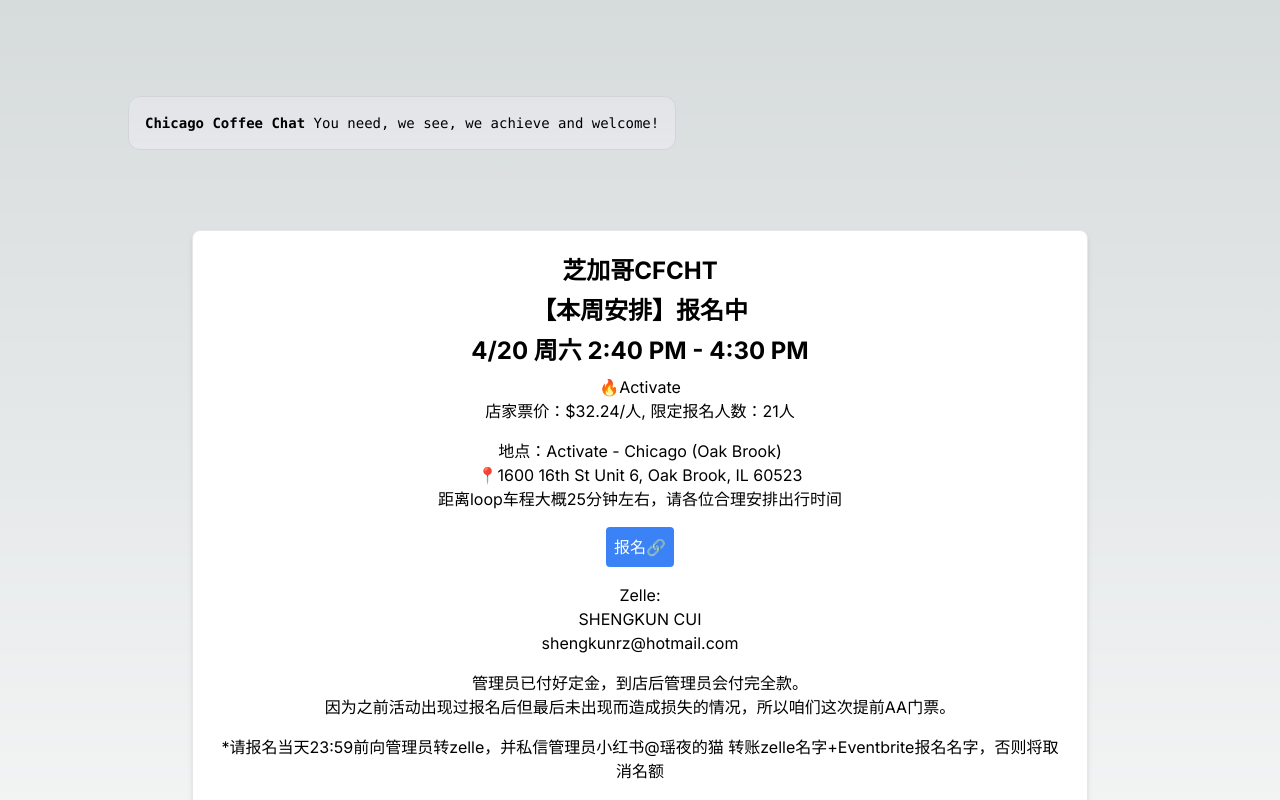
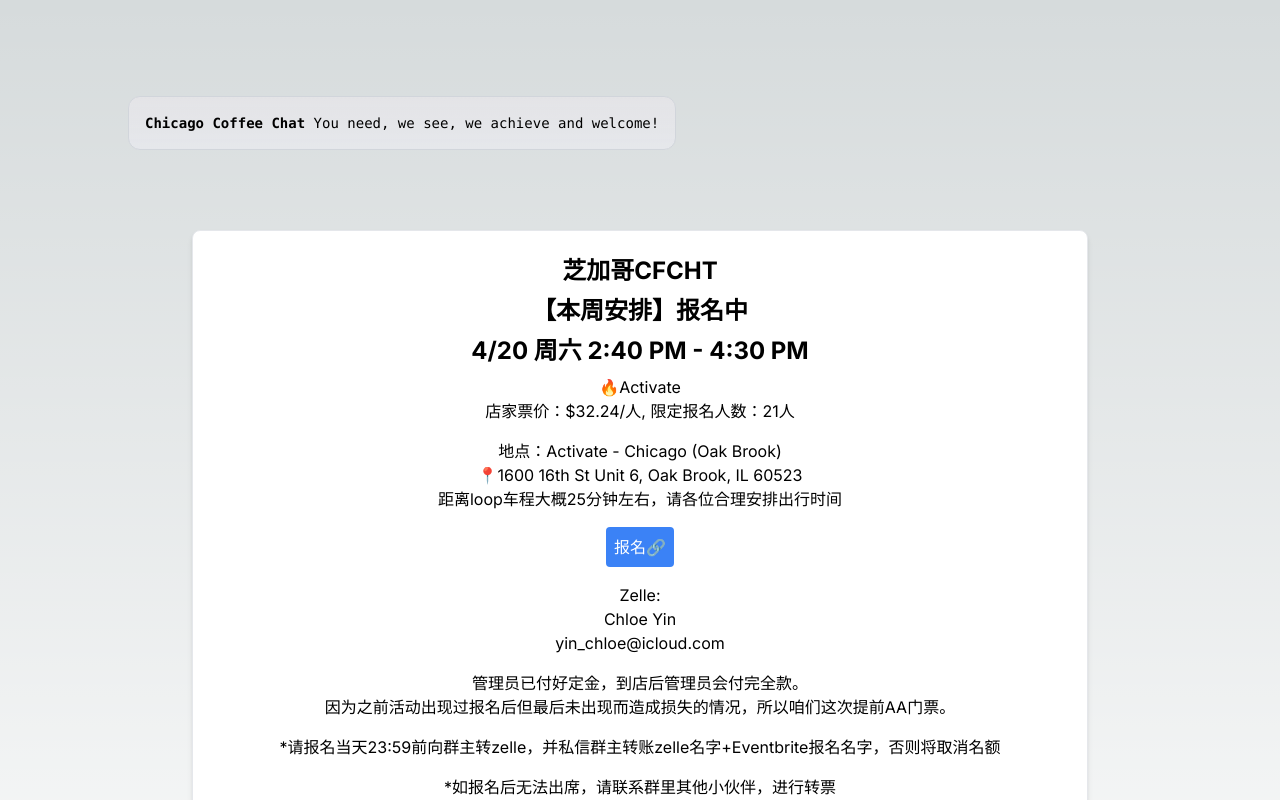
Before and after one commit to Brack-Wang/nextjs, a Next.js app: page / in a window 1280 px wide. Shown: the top 800 px of the page. Built offline with nearby package versions, Linux system fonts and the light colour scheme.

Commit message:
Update page.tsx

```diff
--- a/app/page.tsx
+++ b/app/page.tsx
@@ -26,9 +26,9 @@ export default function Home() {
 <p className="mb-4">🔥Activate<br />店家票价：$32.24/人, 限定报名人数：21人</p>
 <p className="mb-4">地点：Activate - Chicago (Oak Brook)<br />📍1600 16th St Unit 6, Oak Brook, IL 60523<br />距离loop车程大概25分钟左右，请各位合理安排出行时间</p>
 <a href="https://www.eventbrite.com/e/cfcht420-240pm-activate-tickets-883886537427?aff=oddtdtcreator" target="_blank" className="inline-block bg-blue-500 text-white p-2 rounded hover:bg-blue-700 transition duration-300 ease-in-out">报名🔗</a>
-<p className="mt-4">Zelle:<br />SHENGKUN CUI<br />shengkunrz@hotmail.com</p>
+<p className="mt-4">Zelle:<br />Chloe Yin<br />yin_chloe@icloud.com</p>
 <p className="mt-4">管理员已付好定金，到店后管理员会付完全款。<br />因为之前活动出现过报名后但最后未出现而造成损失的情况，所以咱们这次提前AA门票。</p>
-<p className="mt-4">*请报名当天23:59前向管理员转zelle，并私信管理员小红书@瑶夜的猫 转账zelle名字+Eventbrite报名名字，否则将取消名额</p>
+<p className="mt-4">*请报名当天23:59前向群主转zelle，并私信群主转账zelle名字+Eventbrite报名名字，否则将取消名额</p>
 <p className="mt-4">*如报名后无法出席，请联系群里其他小伙伴，进行转票</p>
 <p className="mt-4 font-bold">那么各位，周六见！🌞</p>
     <p className="mt-4 font-bold">固定报名时间：每周三8PM</p>
```
